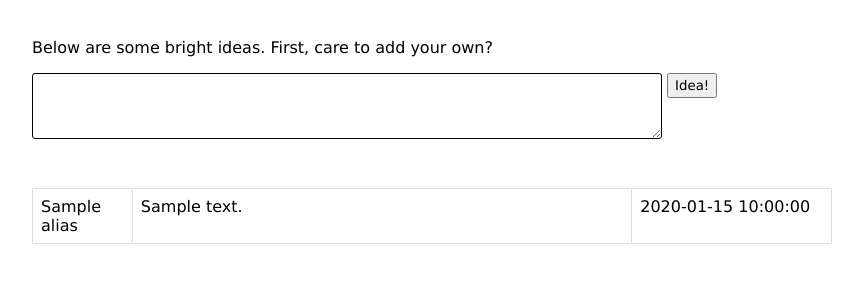
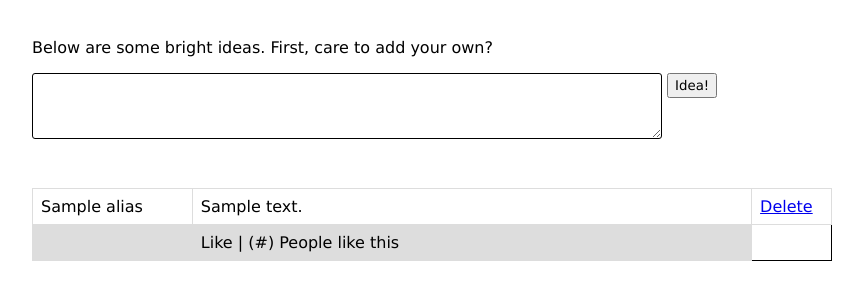
Before and after one commit to p-fisher/projects_publ, a Flask app: template i_proj_01/flaskapp/templates/success.html in a window 1280 px wide. Shown: the part 67-367 px from the top of the page, without its empty margins (208-1071 px from the left). Run offline with Flask 2, Linux system fonts and the light colour scheme; the template is opened without the code that fills it: most values are stand-ins (such as "Sample title", 1, 10 or a date in 2020).

Commit message:
continuing

```diff
--- a/i_proj_01/flaskapp/templates/success.html
+++ b/i_proj_01/flaskapp/templates/success.html
@@ -37,10 +37,15 @@
                     {% for idea in ideas %}
                 <tr>
                     <!-- <td>{{idea.summary}}</td> -->
-                    <td style=width:10%>{{idea.user.alias}}</td>
-                    <td style=width:50%>{{idea.summary}}</td>
-                    <td style=width:20%>{{idea.created_at}}</td>
+                    <td style=width:20%>{{idea.user.alias}}</td>
+                    <td style=width:70%>{{idea.summary}}</td>
+                    <td style=width:10%><a href="/delete/idea/{{ idea.id }}">Delete</a></td>
+                    <!-- <td style=width:20%>{{idea.created_at}}</td> -->
                     <!-- <td>{{idea.updated_at}}</td> -->
+                </tr>
+                <tr>
+                    <td></td>
+                    <td>Like   |   (#) People like this</td>
                 </tr>
                     {% endfor %}
             </table>
```
Also changed, not shown: i_proj_01/flaskapp/controllers/ideas.py (+11 -16 lines).
